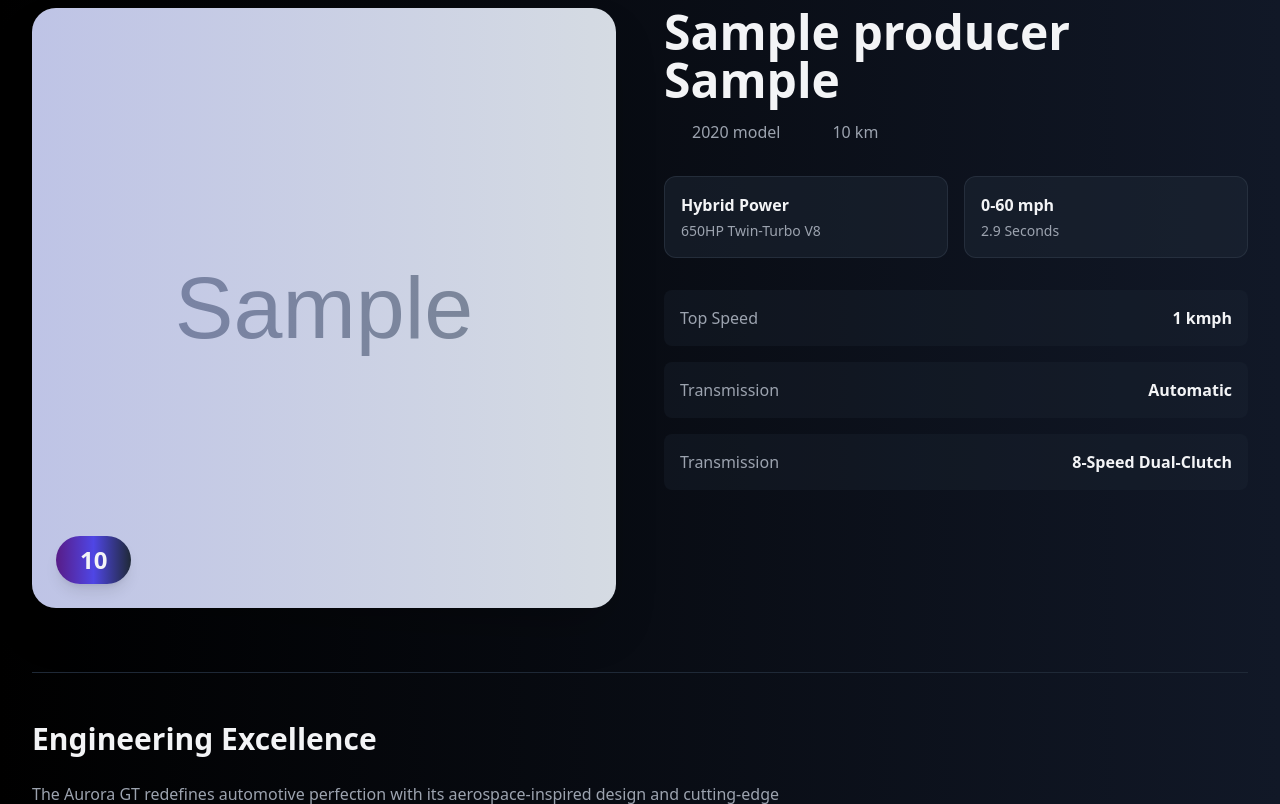
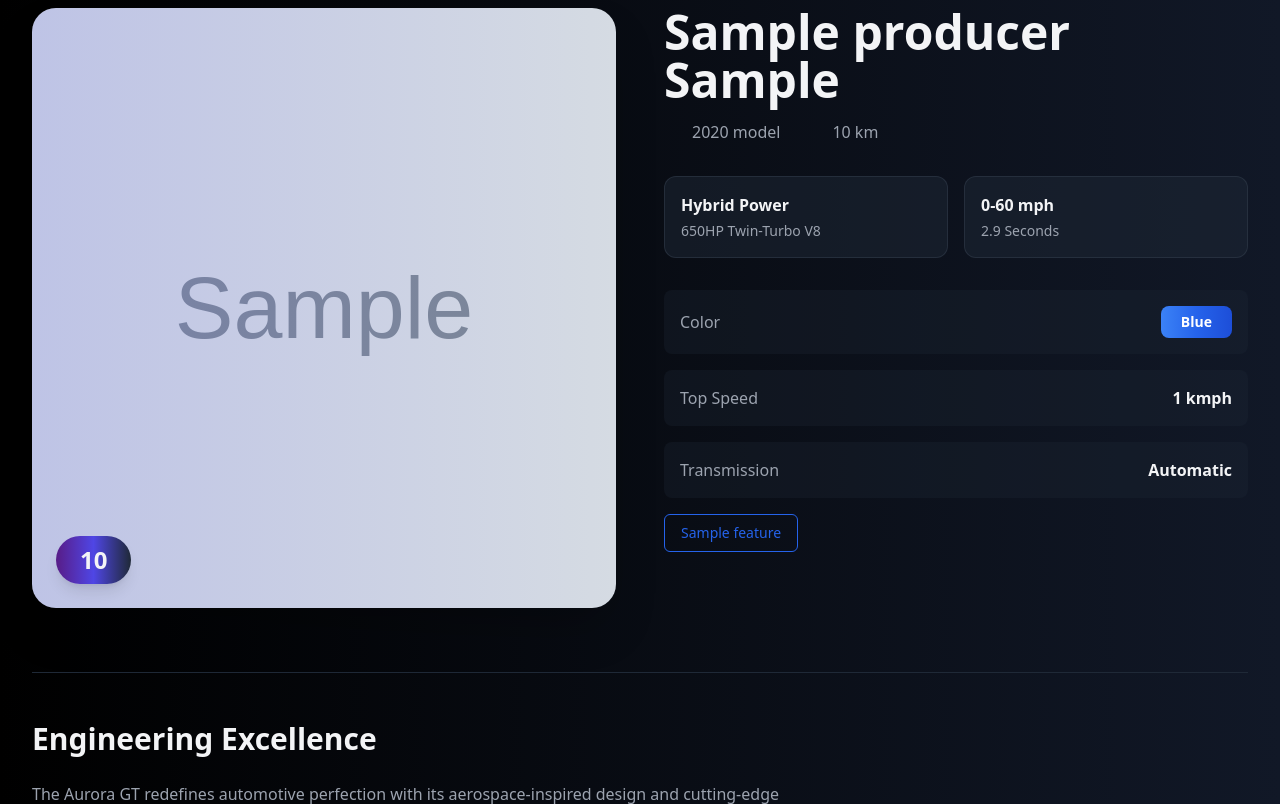
Before and after one commit to logoskal-office/zi-net, a Django app: page /vehicles/1/ in a window 1280 px wide. Shown: the part 112-916 px from the top of the page. Run offline with Django 5.2, Linux system fonts and the light colour scheme; tables that the repository leaves empty hold one stand-in row (values such as "Sample post"); grey boxes marked "Sample" are stand-in pictures; some libraries are stand-ins or nearby versions.

Commit message:
First UI check v2

```diff
--- a/vehicles/templates/vehicles/detail-vehicle.html
+++ b/vehicles/templates/vehicles/detail-vehicle.html
@@ -74,8 +74,7 @@ bg-gray-900 text-gray-100
         <div class="bg-gray-800/50 p-4 rounded-xl border border-gray-700/50">
           <hero-icon-outline
             name="clock"
-            class="w-8 h-8 text-indigo-400 mb-2"
-          ></hero-icon-outline>
+            class="w-8 h-8 text-indigo-400 mb-2"></hero-icon-outline>
           <h4 class="font-semibold mb-1">0-60 mph</h4>
           <p class="text-sm text-gray-400">2.9 Seconds</p>
         </div>
@@ -83,6 +82,14 @@ bg-gray-900 text-gray-100
 
       <!-- Key Specs -->
       <div class="space-y-4">
+        {% if vehicle.color %}
+        <div
+          class="flex justify-between items-center p-4 bg-gray-800/30 rounded-lg"
+        >
+          <span class="text-gray-400">Color</span>
+          <span class="font-semibold text-white bg-gradient-to-r from-blue-500 via-blue-600 to-blue-700 hover:bg-gradient-to-br focus:ring-4 focus:outline-none focus:ring-blue-300 dark:focus:ring-blue-800 font-medium rounded-lg text-sm px-5 py-1.5 text-center ">Blue</span>
+        </div>
+        {% endif %}
         {% if vehicle.top_speed %}
         <div
           class="flex justify-between items-center p-4 bg-gray-800/30 rounded-lg"
@@ -105,13 +112,7 @@ bg-gray-900 text-gray-100
             {% endif %}
           </span>
         </div>
-         <div
-          class="flex justify-between items-center p-4 bg-gray-800/30 rounded-lg"
-        >
-          <span class="text-gray-400">Transmission</span>
-          <span class="font-semibold">8-Speed Dual-Clutch</span>
-        </div>
-        {% for feature in vehicle.features.objects.all %}
+        {% for feature in vehicle.features.all %}
         <button class="bg-transparent border border-blue-600 text-blue-600 px-4 py-2 rounded-md text-sm font-medium transition-all duration-300 hover:bg-blue-600 hover:text-white active:bg-blue-700 active:scale-95 focus:outline-none focus:ring-2 focus:ring-blue-600 focus:ring-offset-2">
           {{feature.name}}
         </button>
```
